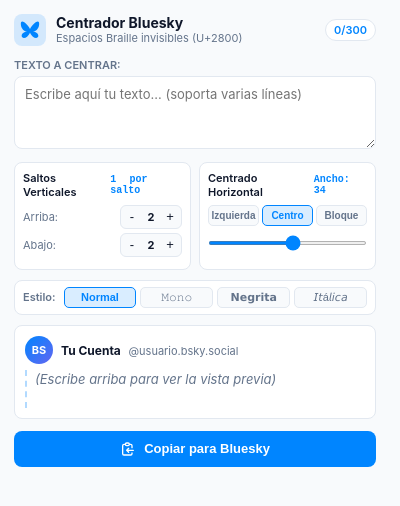
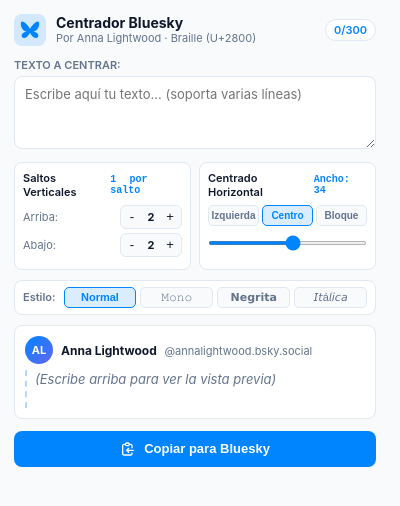
Before and after one commit to boletindeanoche/bluesky-text-center, a browser extension: page extension/popup.html in a window 400 px wide. Drawn offline with Linux system fonts and the light colour scheme.

Commit message:
Set Anna Lightwood as creator in extension/popup.html

```diff
--- a/extension/popup.html
+++ b/extension/popup.html
@@ -17,7 +17,7 @@
         </div>
         <div>
           <h1>Centrador Bluesky</h1>
-          <p class="subtitle">Espacios Braille invisibles (U+2800)</p>
+          <p class="subtitle">Por Anna Lightwood · Braille (U+2800)</p>
         </div>
       </div>
       <div id="charBadge" class="char-badge">
@@ -89,10 +89,10 @@
       <!-- Live Preview -->
       <div class="preview-card">
         <div class="preview-header">
-          <div class="avatar">BS</div>
+          <div class="avatar">AL</div>
           <div class="user-meta">
-            <span class="name">Tu Cuenta</span>
-            <span class="handle">@usuario.bsky.social</span>
+            <span class="name">Anna Lightwood</span>
+            <span class="handle">@annalightwood.bsky.social</span>
           </div>
         </div>
         <div id="previewText" class="post-body"></div>
```
